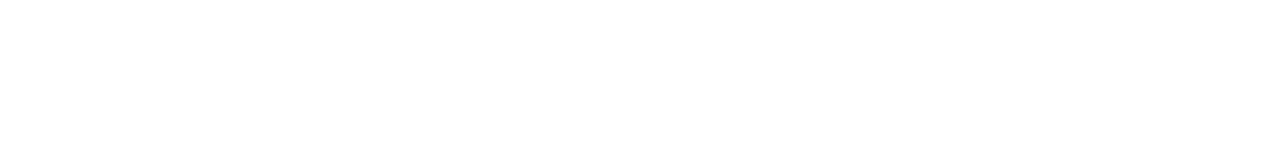
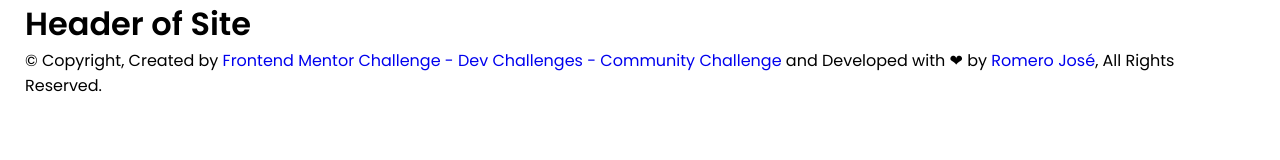
Before and after one commit to romerojoseing/challenge-404-Not-Found, a plain HTML site: page index.html in a window 1280 px wide. Drawn offline with Linux system fonts and the light colour scheme.

Commit message:
upload archives

```diff
--- a/css/style.css
+++ b/css/style.css
@@ -0,0 +1,103 @@
+/*--------------------------------------------------------------
+# Font
+--------------------------------------------------------------*/
+
+@import url('https://fonts.googleapis.com/css2?family=Poppins:wght@200;400;600&display=swap');
+
+
+
+/*--------------------------------------------------------------
+# Colors
+--------------------------------------------------------------*/
+
+:root{
+--white: hsl(0, 0%, 100%);
+
+}
+
+
+
+/*--------------------------------------------------------------
+# General Styles
+--------------------------------------------------------------*/
+
+*{
+  margin: 0;
+  padding: 0;
+  box-sizing: border-box;
+}
+
+body{
+  font-family: 'Poppins', sans-serif;
+}
+
+a{
+  text-decoration: none;
+}
+
+b, strong {
+  font-weight: bolder;
+}
+
+img {
+  border-style: none;
+}
+
+.wrapper{
+  padding: 0 25px;
+}
+
+
+
+/*--------------------------------------------------------------
+# Header
+--------------------------------------------------------------*/
+
+
+
+/*--------------------------------------------------------------
+# Section
+--------------------------------------------------------------*/
+
+
+
+/*--------------------------------------------------------------
+# Footer
+--------------------------------------------------------------*/
+
+
+
+/*--------------------------------------------------------------
+# Scroll
+--------------------------------------------------------------*/
+
+/* Tamaño del scroll */
+.body-scrollbar::-webkit-scrollbar {
+  width: 8px;
+}
+
+ /* Estilos barra (thumb) de scroll */
+.body-scrollbar::-webkit-scrollbar-thumb {
+  background: #ccc;
+  border-radius: 4px;
+}
+
+.body-scrollbar::-webkit-scrollbar-thumb:active {
+  background-color: #999999;
+}
+
+.body-scrollbar::-webkit-scrollbar-thumb:hover {
+  background: #b3b3b3;
+  box-shadow: 0 0 2px 1px rgba(0, 0, 0, 0.2);
+}
+
+ /* Estilos track de scroll */
+.body-scrollbar::-webkit-scrollbar-track {
+  background: #e1e1e1;
+  border-radius: 4px;
+}
+
+.body-scrollbar::-webkit-scrollbar-track:hover,
+.body-scrollbar::-webkit-scrollbar-track:active {
+  background: #d4d4d4;
+}
--- a/index.html
+++ b/index.html
@@ -1,11 +1,39 @@
 <!DOCTYPE html>
 <html lang="en">
+
 <head>
   <meta charset="UTF-8">
   <meta name="viewport" content="width=device-width, initial-scale=1.0">
-  <title>Document</title>
+  <meta name="author" content="Romero José">
+  <title>Title of site</title>
+  <link href="img/favicon.png" rel="icon">
+  <link rel="stylesheet" href="css/style.css">
+  <script src="js/app.js"></script>
 </head>
-<body>
+
+<body class="body-scrollbar">
+
+  <header class="header">
+    <div class="wrapper">
+      <h1>Header of Site</h1>
+    </div>
+  </header>
+
+  <section class="section">
+    <div class="wrapper">
+
+    </div>
+  </section>
+
+  <footer class="footer">
+    <div class="wrapper">
+      <p>
+        &copy; Copyright, Created by <a target="_blank" href="#">Frontend Mentor Challenge - Dev Challenges - Community Challenge</a> and
+        Developed with ❤ by <a target="_blank" href="https://romerojose.com/">Romero José</a>, All Rights Reserved.
+      </p>
+    </div>
+  </footer>
 
 </body>
+
 </html>
```
Also changed, not shown: img/favicon.png (added), js/app.js (added), 1 other file.
